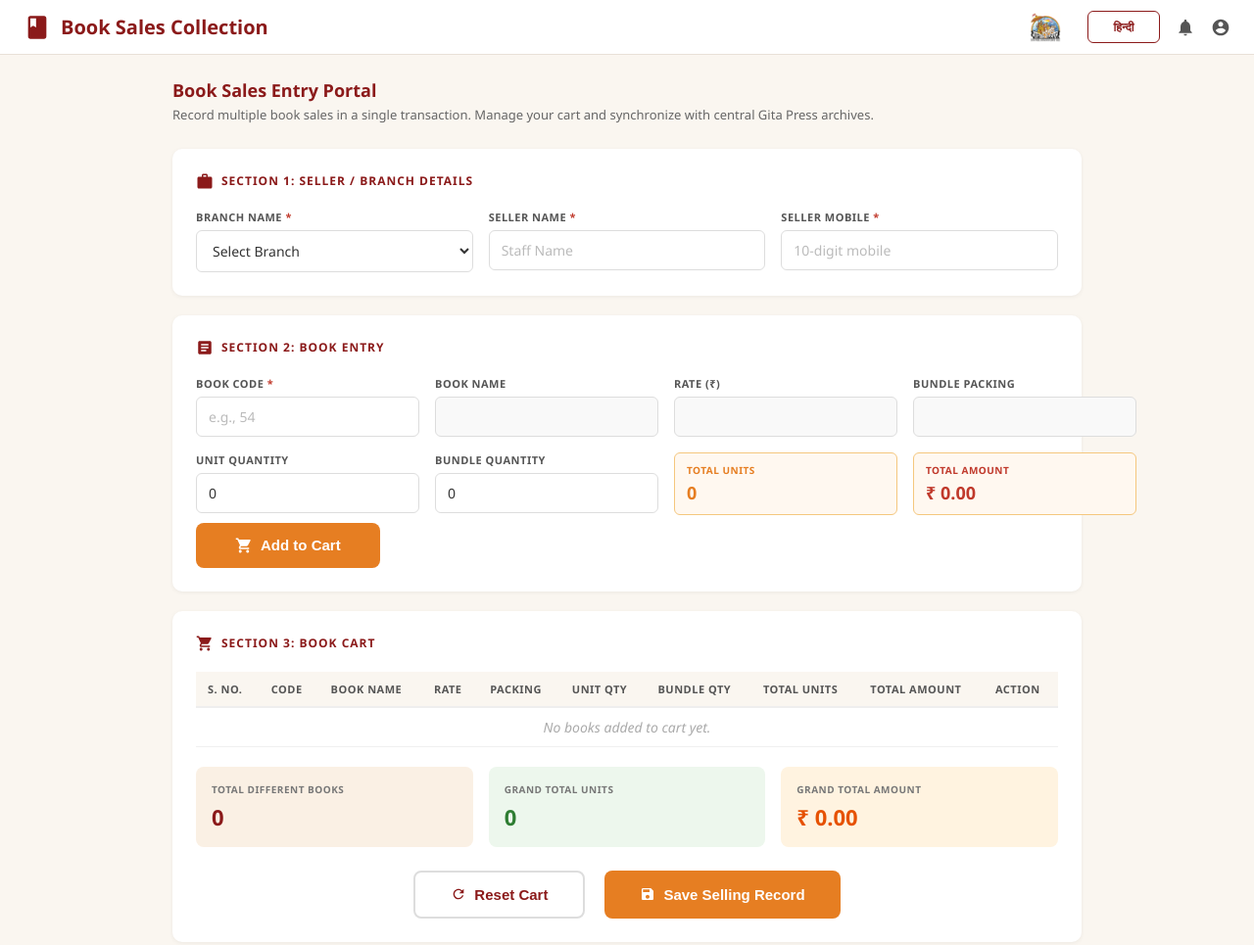
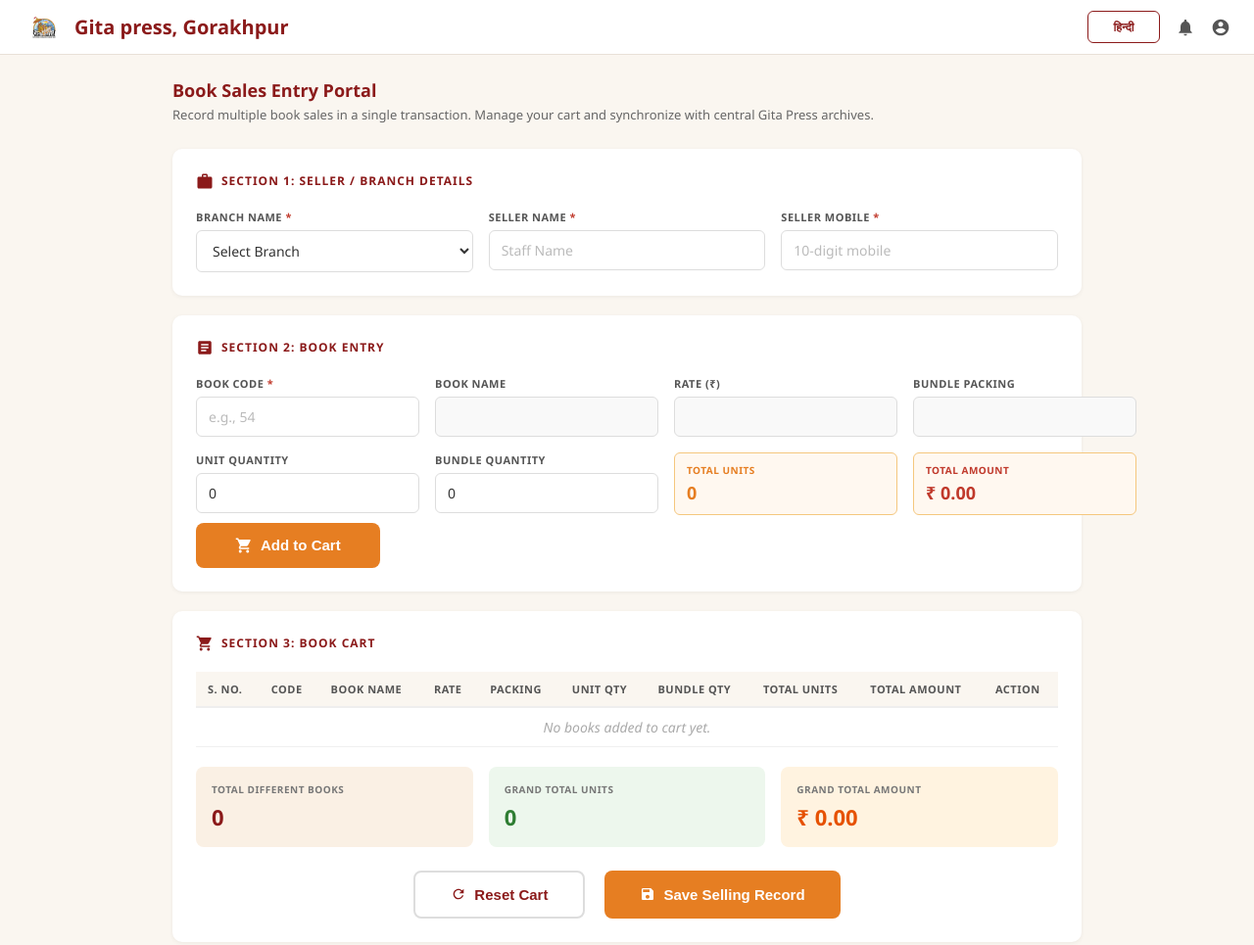
Before and after one commit to VikasMaury-g/Book-sales-collection, a plain HTML site: page index.html in a window 1280 px wide. Shown: the top 965 px of the page at 98% size. Drawn offline with Linux system fonts and the light colour scheme.

Commit message:
Update header branding

```diff
--- a/index.html
+++ b/index.html
@@ -38,6 +38,12 @@
       color: #8B1A1A;
     }
     .header-logo svg { width: 28px; height: 28px; fill: #8B1A1A; }
+    .header-logo-img {
+      width: 42px;
+      height: 42px;
+      object-fit: contain;
+      display: block;
+    }
     .header-nav { display: flex; align-items: center; gap: 24px; }
     .header-nav a {
       text-decoration: none;
@@ -361,6 +367,7 @@
       .form-grid.cols-3, .form-grid.cols-4, .form-grid.cols-2 { grid-template-columns: 1fr; }
       .form-group.span-2 { grid-column: span 1; }
       .header-logo { font-size: 16px; }
+      .header-logo-img { width: 34px; height: 34px; }
       .header-icons { gap: 10px; }
       .header-brand-logo { width: 42px; height: 42px; }
     }
@@ -371,11 +378,10 @@
   <!-- Header -->
   <header class="header">
     <div class="header-logo">
-      <svg viewBox="0 0 24 24"><path d="M18 2H6c-1.1 0-2 .9-2 2v16c0 1.1.9 2 2 2h12c1.1 0 2-.9 2-2V4c0-1.1-.9-2-2-2zM6 4h5v8l-2.5-1.5L6 12V4z"/></svg>
-      <span data-i18n="appTitle">Book Sales Collection</span>
+      <img class="header-logo-img" src="assets/gita-press-logo.png" alt="Gita Press logo">
+      <span data-i18n="appTitle">Gita press, Gorakhpur</span>
     </div>
     <div class="header-icons">
-      <img class="header-brand-logo" src="assets/gita-press-logo.png" alt="Gita Press logo">
       <button class="lang-toggle" id="langToggle" type="button" onclick="toggleLanguage()">हिन्दी</button>
       <svg viewBox="0 0 24 24"><path d="M12 22c1.1 0 2-.9 2-2h-4c0 1.1.9 2 2 2zm6-6v-5c0-3.07-1.63-5.64-4.5-6.32V4c0-.83-.67-1.5-1.5-1.5s-1.5.67-1.5 1.5v.68C7.64 5.36 6 7.92 6 11v5l-2 2v1h16v-1l-2-2z"/></svg>
       <svg viewBox="0 0 24 24"><path d="M12 2C6.48 2 2 6.48 2 12s4.48 10 10 10 10-4.48 10-10S17.52 2 12 2zm0 3c1.66 0 3 1.34 3 3s-1.34 3-3 3-3-1.34-3-3 1.34-3 3-3zm0 14.2c-2.5 0-4.71-1.28-6-3.22.03-1.99 4-3.08 6-3.08 1.99 0 5.97 1.09 6 3.08-1.29 1.94-3.5 3.22-6 3.22z"/></svg>
@@ -561,7 +567,7 @@
 
     var I18N = {
       en: {
-        appTitle: 'Book Sales Collection',
+        appTitle: 'Gita press, Gorakhpur',
         pageTitle: 'Book Sales Entry Portal',
         pageSubtitle: 'Record multiple book sales in a single transaction. Manage your cart and synchronize with central Gita Press archives.',
         sectionSeller: 'Section 1: Seller / Branch Details',
@@ -622,7 +628,7 @@
         saveSuccess: 'Record saved successfully!'
       },
       hi: {
-        appTitle: 'पुस्तक बिक्री संग्रह',
+        appTitle: 'Gita press, Gorakhpur',
         pageTitle: 'पुस्तक बिक्री एंट्री पोर्टल',
         pageSubtitle: 'एक ही लेन-देन में कई पुस्तकों की बिक्री दर्ज करें। कार्ट संभालें और रिकॉर्ड Google Sheet में सेव करें।',
         sectionSeller: 'भाग 1: विक्रेता / शाखा विवरण',
```
